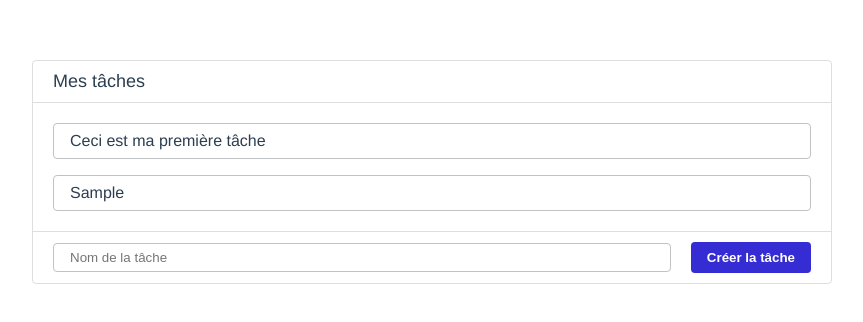
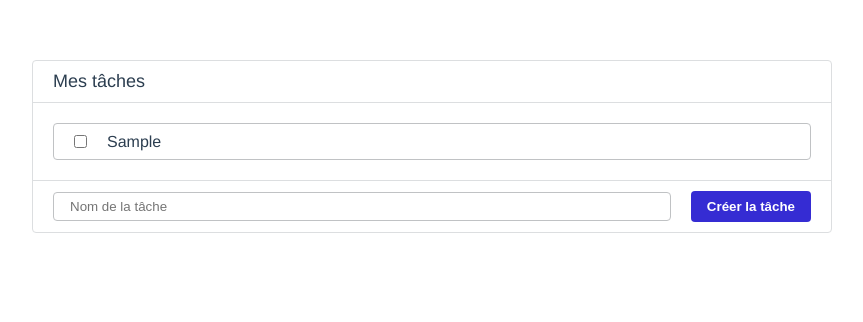
Before and after one commit to Bramvanosta/ecv-dev-demo, a website built with Vite: page index.html in a window 1280 px wide. Both pictures are taken after typing "Sample" into the empty fields and a click on the input "Créer la tâche". Shown: the whole page, without its empty margins (208-1071 px from the left). Built offline with nearby package versions, Linux system fonts and the light colour scheme.

Commit message:
:sparkles: Add task completion

```diff
--- a/index.html
+++ b/index.html
@@ -11,11 +11,7 @@
       <div class="Todo">
         <div class="Todo__content">
           <div class="Todo__title">Mes tâches</div>
-          <div id="todoList" class="Todo__list">
-            <div class="Todo__item">
-              <div class="Todo__item-label">Ceci est ma première tâche</div>
-            </div>
-          </div>
+          <div id="todoList" class="Todo__list"></div>
           <form id="todoAdd" class="Todo__form">
             <div class="Todo__field">
               <input
--- a/main.js
+++ b/main.js
@@ -3,18 +3,34 @@ import "./style.css";
 function addTodoElement(title) {
   // Nous récupérons l'élément qui liste toutes les tâches
   const todoList = document.getElementById("todoList");
+  const numberOfTodos = todoList.childElementCount;
 
   // Nous créons un nouvel élément qui va représenter notre tâche
   const element = document.createElement("div");
   element.classList.add("Todo__item");
 
+  // Nous ajoutons le label à notre tâche
+  const labelElement = document.createElement("label");
+  labelElement.classList.add("Todo__item-label");
+  labelElement.setAttribute("for", `todo-${numberOfTodos + 1}`);
+
+  // Nous ajoutons un checkbox à notre tâche
+  const checkboxElement = document.createElement("input");
+  checkboxElement.classList.add("Todo__item-checkbox");
+  checkboxElement.type = "checkbox";
+  checkboxElement.id = `todo-${numberOfTodos + 1}`;
+
+  labelElement.append(checkboxElement);
+
   // Nous ajoutons un titre à notre tâche
-  const titleElement = document.createElement("div");
-  titleElement.classList.add("Todo__item-label");
+  const titleElement = document.createElement("span");
+  titleElement.classList.add("Todo__item-title");
   titleElement.innerHTML = title;
 
+  labelElement.append(titleElement);
+
   // Nous ajoutons le titre à notre tâche
-  element.append(titleElement);
+  element.append(labelElement);
 
   // Nous ajoutons la nouvelle tâche dans la liste des tâches
   todoList.append(element);
--- a/style.css
+++ b/style.css
@@ -43,6 +43,21 @@
   margin-bottom: 16px;
 }
 
+.Todo__item-label {
+  display: flex;
+  align-items: center;
+  width: 100%;
+}
+
+.Todo__item-checkbox {
+  margin-right: 20px;
+  cursor: pointer;
+}
+
+.Todo__item-checkbox:checked ~ .Todo__item-title {
+  text-decoration: line-through;
+}
+
 .Todo__form {
   display: flex;
   align-items: center;
```
